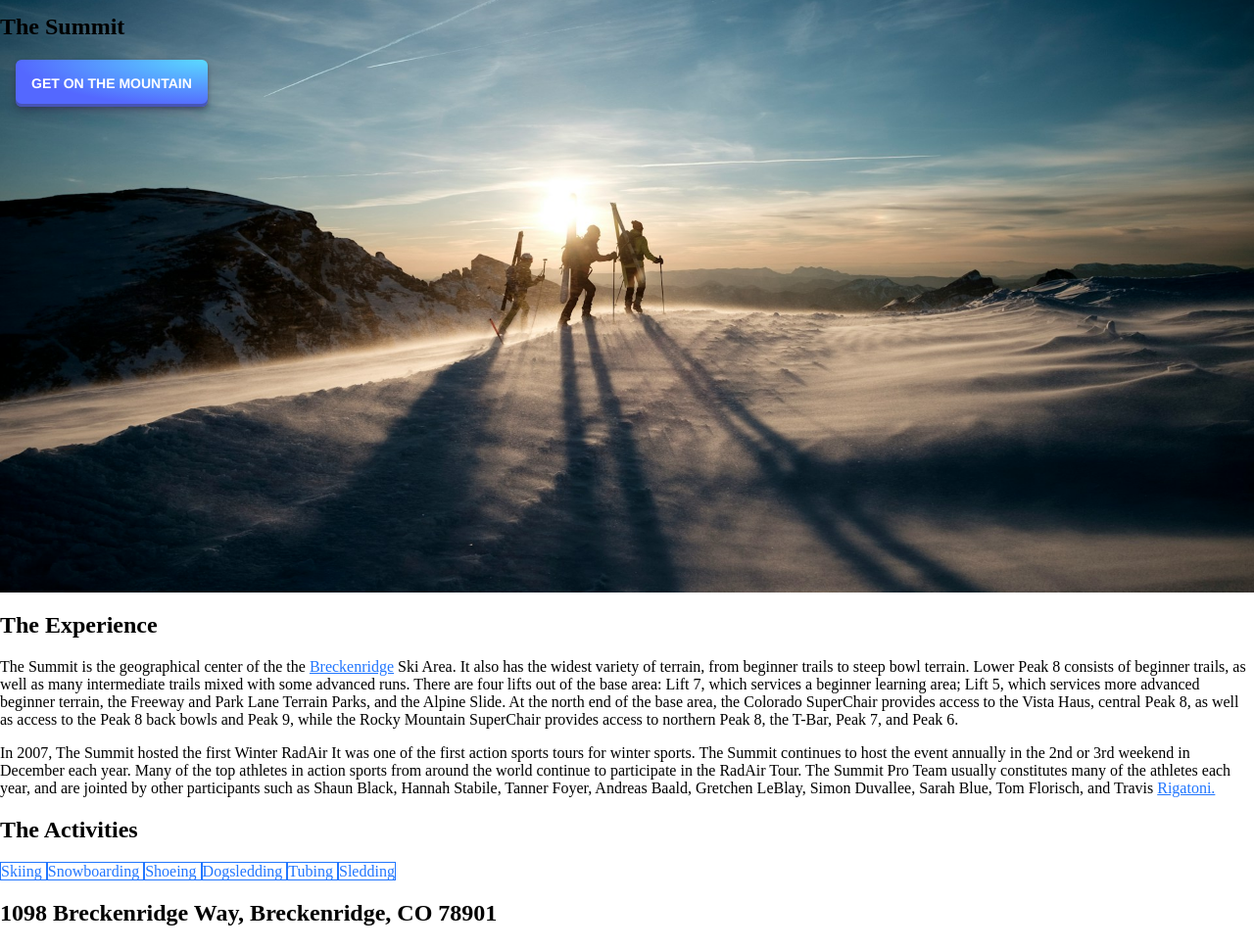
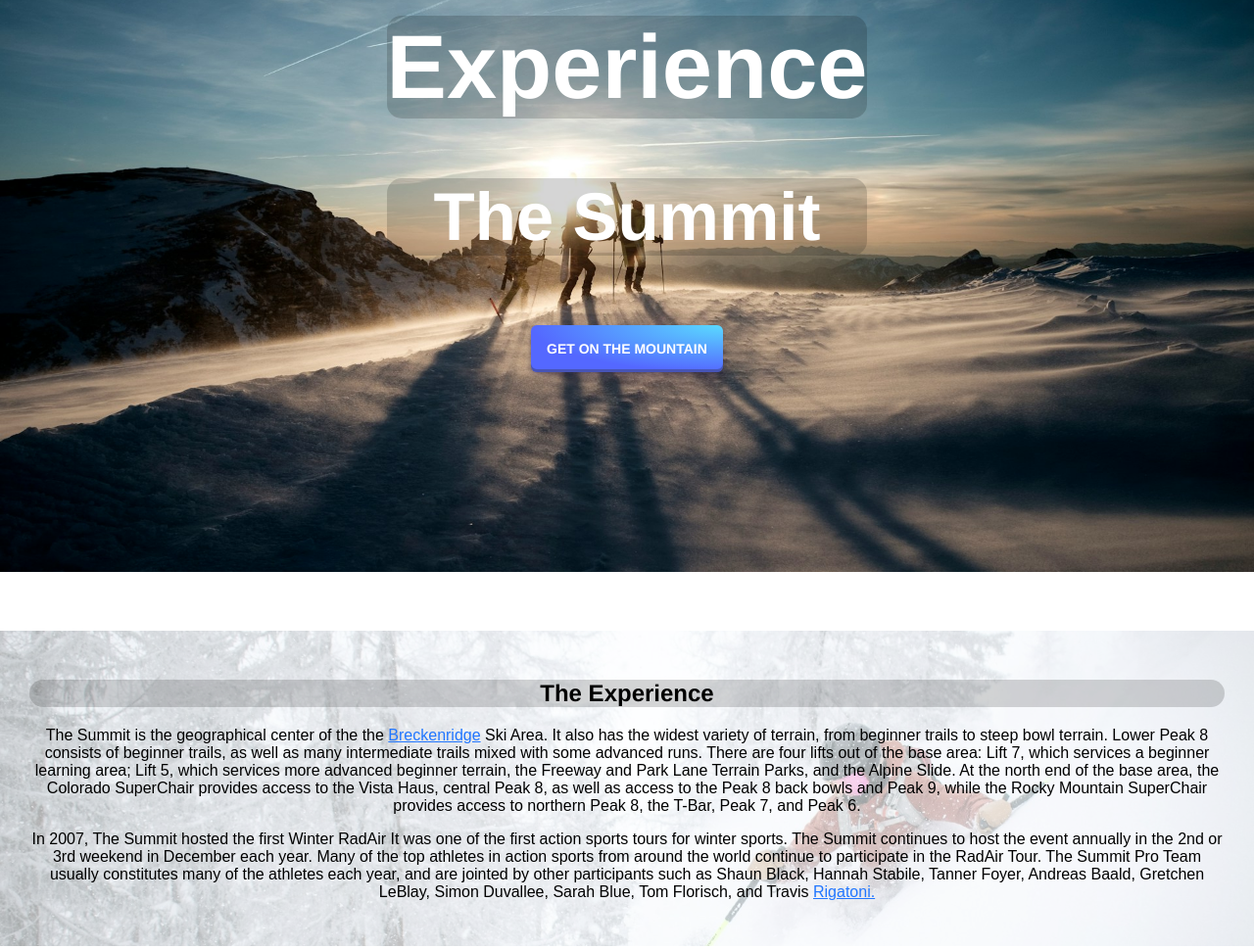
Before and after one commit to xxTarekxx/TheSummit, a plain HTML site: page index.html in a window 1280 px wide. Shown: the part 206-1175 px from the top of the page at 98% size. Drawn offline with Linux system fonts and the light colour scheme.

Commit message:
content banner edit

```diff
--- a/style.css
+++ b/style.css
@@ -16,7 +16,6 @@ a {
     text-align: center;
     padding: 30px;
 }
-
 
 .btn,
 .nav-link {
@@ -75,18 +74,42 @@ a:hover {
 }
 
 .banner {
+    display: flex;
     background-image: url('/banner_bg.jpg');
     height: 650px;
     width: 100%;
     margin: auto;
     background-position: center center;
     background-repeat: no-repeat;
-    background-attachment: fixed;
     background-size: cover;
-
 }
 
+.banner-text {
+    margin: 20px auto;
+    font-size: 46px;
+    color: white;
+    text-align: center;
+}
 
+.banner-text h1,
+h2 {
+    background-color: rgba(0, 0, 0, 0.164);
+    border-radius: 15px;
+    font-family: Helvetica, sans-serif;
+}
+
+.content {
+    margin-top: 60px;
+    background-image: url('./content_bg.jpg');
+    background-color: rgba(255, 255, 255, 0.61);
+    background-blend-mode: lighten;
+    text-align: center;
+    padding: 30px;
+    font-family: sans-serif;
+    background-position: center center;
+    background-repeat: no-repeat;
+    background-size: cover;
+}
 
 
 
```
Also changed, not shown: content_bg.jpg (added).
